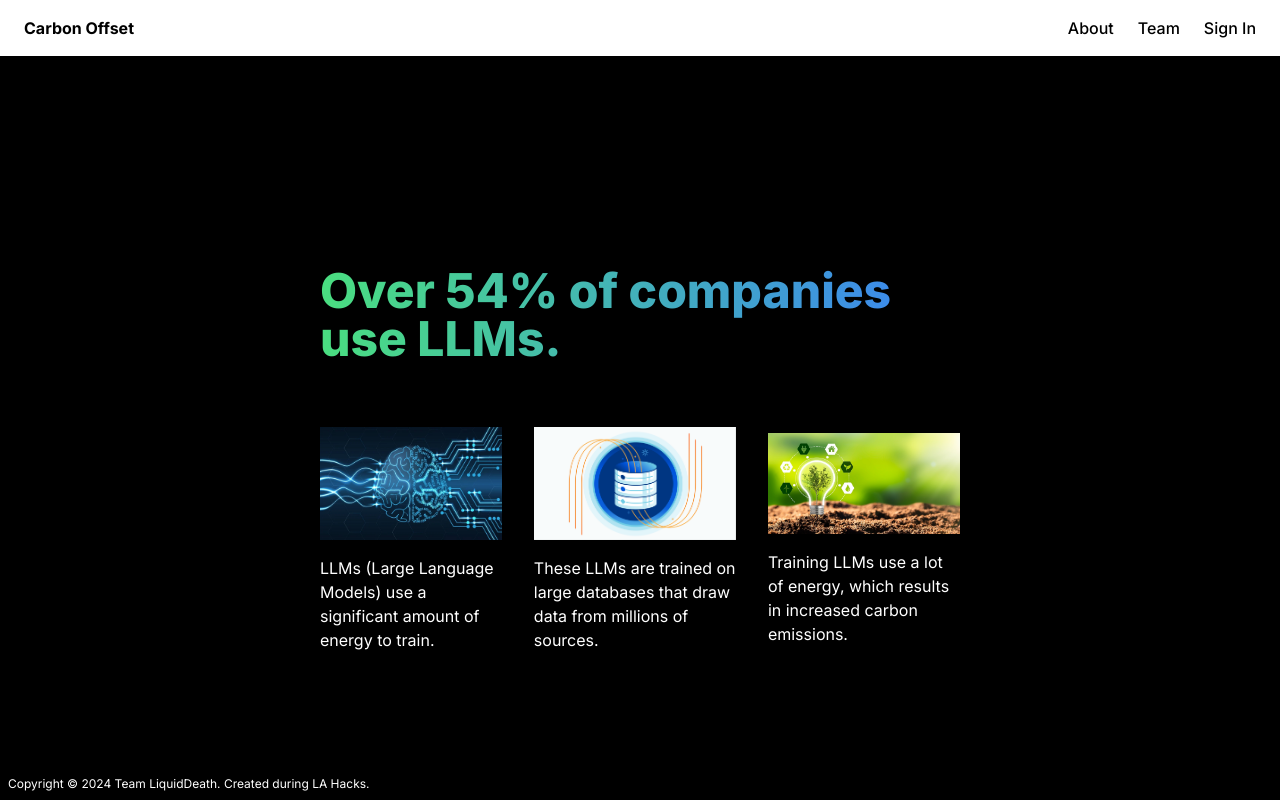
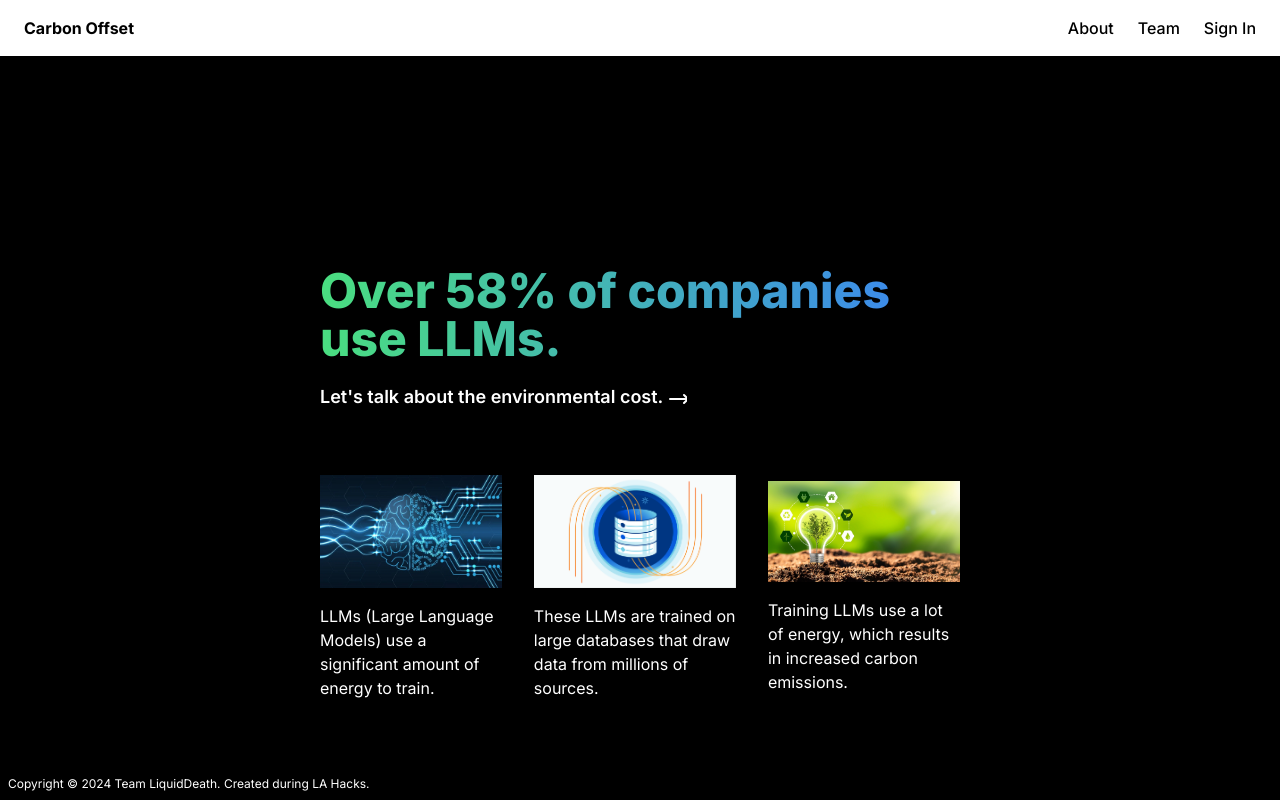
Before and after one commit to Arush223/CallToChange, a Next.js app: page / in a window 1280 px wide. Built offline with nearby package versions, Linux system fonts and the light colour scheme; no server answers.

Commit message:
frontend commit nine thousand

```diff
--- a/src/app/nav-links.jsx
+++ b/src/app/nav-links.jsx
@@ -44,6 +44,7 @@ const Navbar = () => {
                     <span className="ml-2 hidden md:block">Sign In</span>
                   </span>
                 </Link>
+
               </SignedOut>
               <SignedIn>
                 <Link href="/dashboard" passHref>
--- a/src/app/page.jsx
+++ b/src/app/page.jsx
@@ -19,7 +19,7 @@ function Page() {
     }, 0);
 
     const percentageTimer = setInterval(() => {
-      if (percentageRef.current < 55) {
+      if (percentageRef.current < 58) {
         percentageRef.current += 1;
         setPercentage(percentageRef.current);
       }
@@ -27,7 +27,7 @@ function Page() {
         clearInterval(percentageTimer);
         setShowText(true);
       }
-    }, 100);
+    }, 50);
 
     return () => {
       clearTimeout(timer);
```
